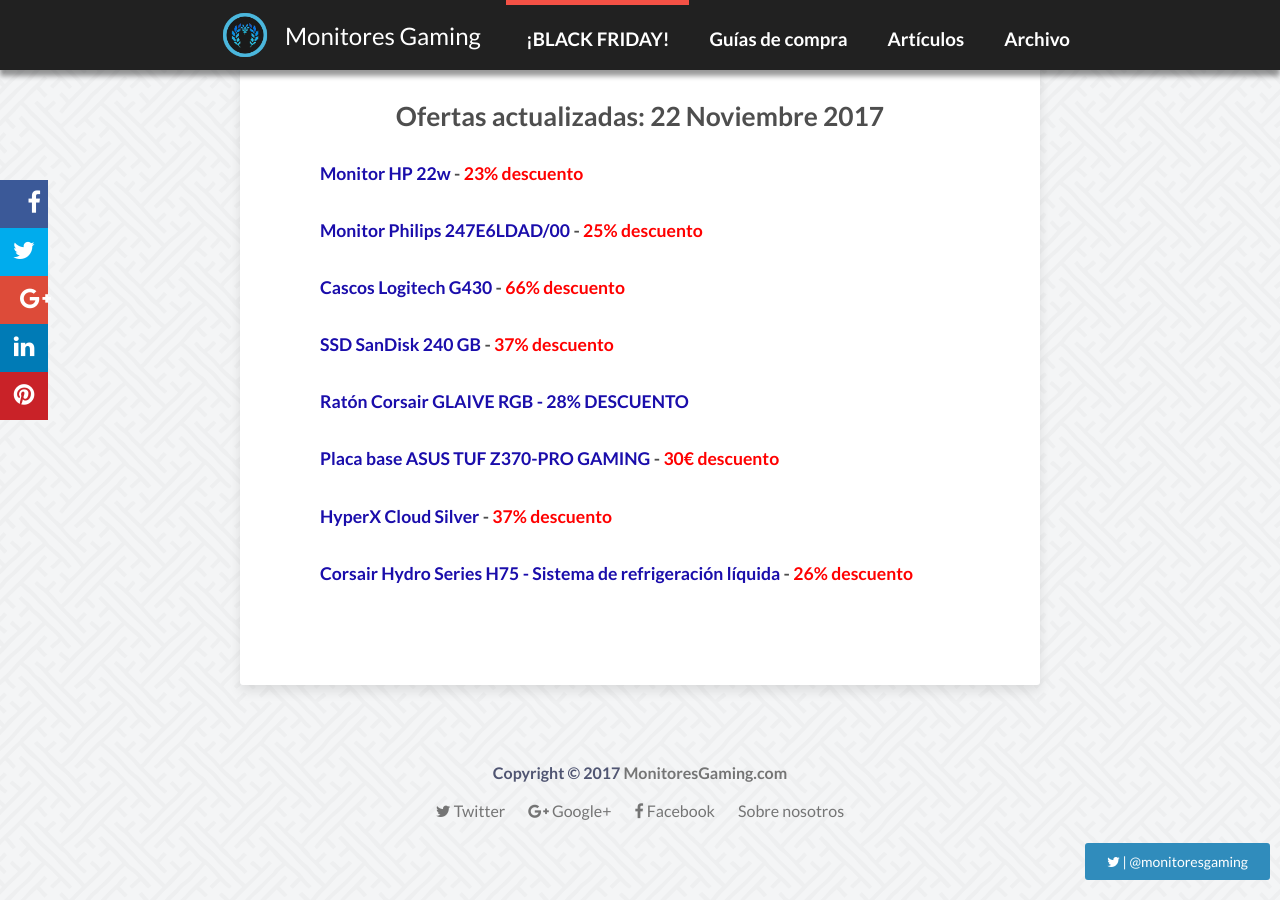
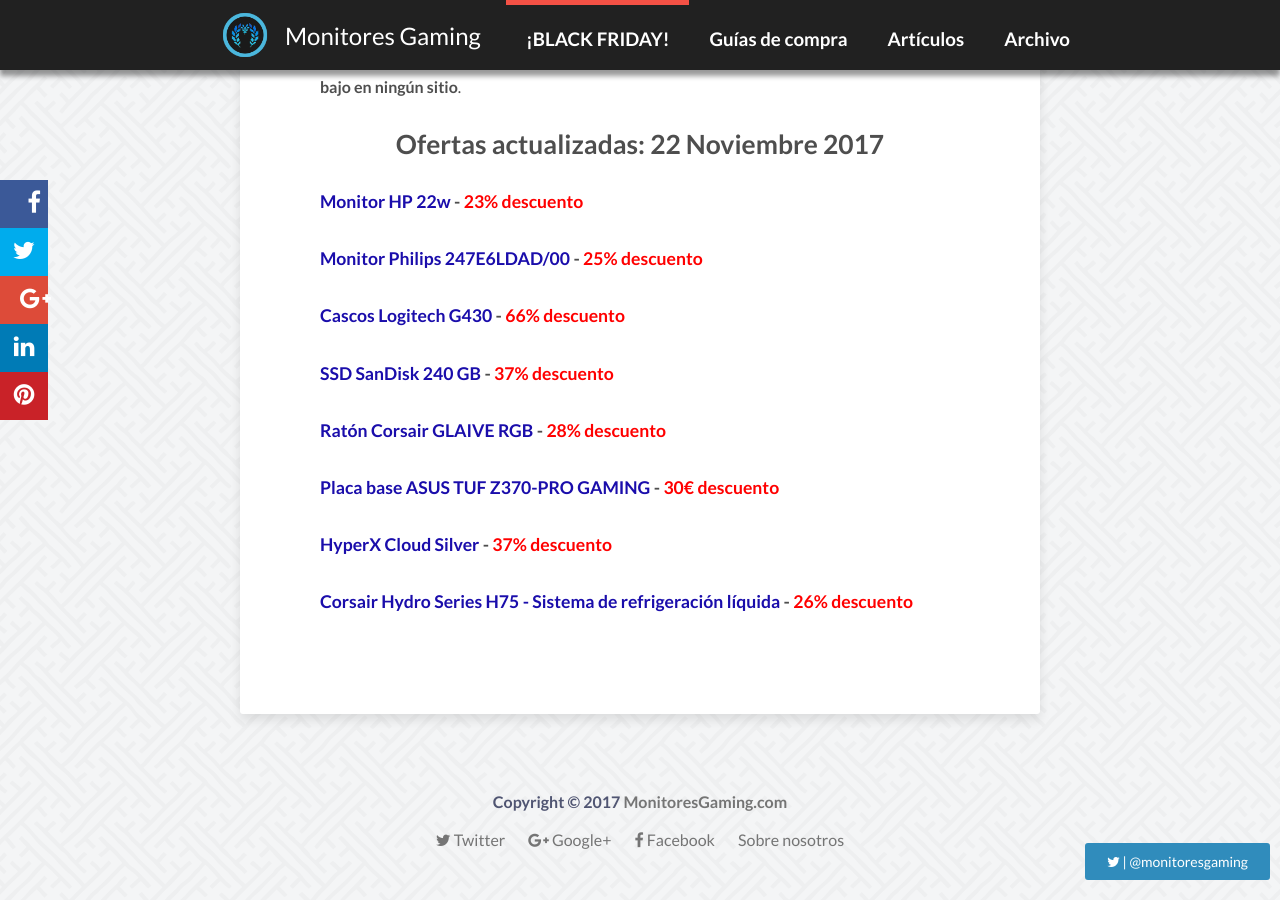
Before and after one commit to Losazul/losazul.github.io, a Jekyll site: the page built from black_friday_mejores_ofertas_gaming_de_monitores_consolas_y_videojuegos.html, in a window 1280 px wide and 900 px high, scrolled down 974 px. Built offline with Jekyll 4.4.1, drawn with Linux system fonts in a browser that asks for light colours; nearby versions of some CDN libraries; comment, search, counter and statistics services are not loaded.

Commit message:
Br top bf

```diff
--- a/black_friday_mejores_ofertas_gaming_de_monitores_consolas_y_videojuegos.html
+++ b/black_friday_mejores_ofertas_gaming_de_monitores_consolas_y_videojuegos.html
@@ -7,7 +7,7 @@
 <h2>
 <center><b><font color="black">Las mejores del Black Friday en consolas, videojuegos, monitores, periféricos y Gaming.</font></b></center></h2>
 <br /><img src="/images/black_friday.jpg">
-<font size="3"><br>
+<font size="3"><br></br>
 Las <b>más esperadas ofertas en gaming</b> han llegado junto al <b>Black Friday</b> y <b>Amazón</b> está <b>lista y preparada</b> para satisfacer a todos los tech shoppers que queremos <b>ahorrar</b> al comprar. Estas ofertas son las mejores que hemos visto por ahora, y llegan justo a tiempo para <b>mejorar o construir tu nuevo ecosistema gaming</b> antes de Navidad.
 
 Hay una gran cantidad de ofertas atractivas activas ahí fuera, pero <b>no encontrarás estos productos a un precio más bajo en ningún sitio</b>.</font></br>
@@ -18,7 +18,7 @@
 </br></br><a target="_blank" href="http://amzn.to/2iB8KwE"><font color="#1a0dab"> SSD SanDisk 240 GB </font>- <font color="red">37% descuento
 </font></a>
 </br></br><a target="_blank" href="http://amzn.to/2jIO8WQ"><font color="#1a0dab">
-Ratón Corsair GLAIVE RGB - 28% DESCUENTO
+Ratón Corsair GLAIVE RGB </font>-<font color="red"> 28% descuento
 </font></a>
 </br></br><a target="_blank" href="http://amzn.to/2iC4rRT"><font color="#1a0dab"> Placa base ASUS TUF Z370-PRO GAMING </font>- <font color="red">30€ descuento
 </font></a>
```
